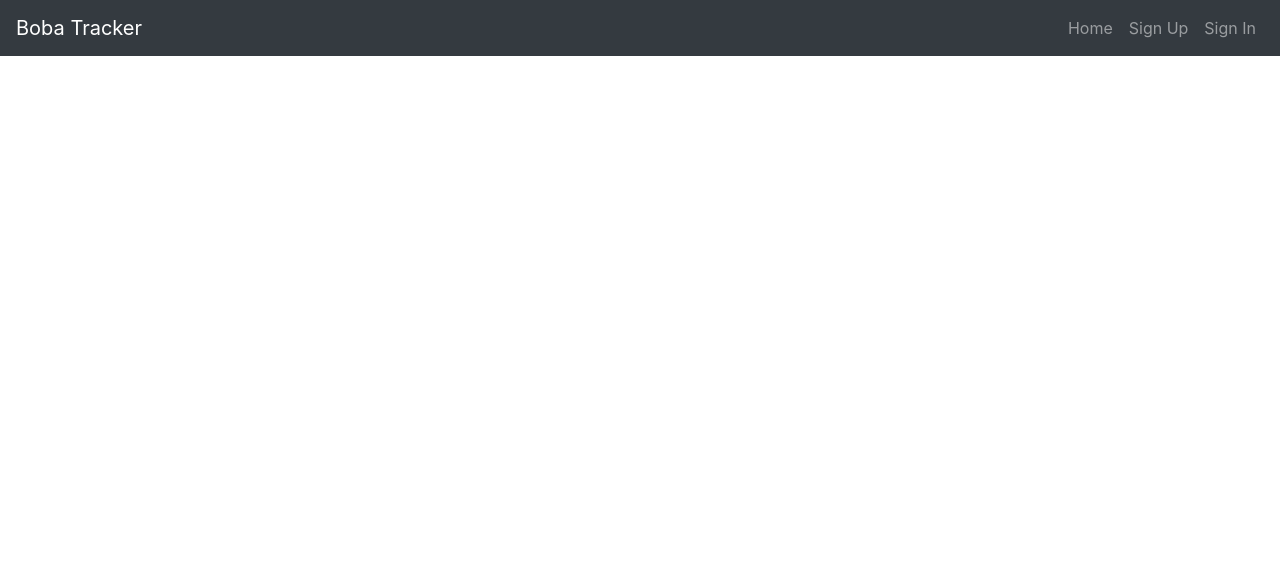
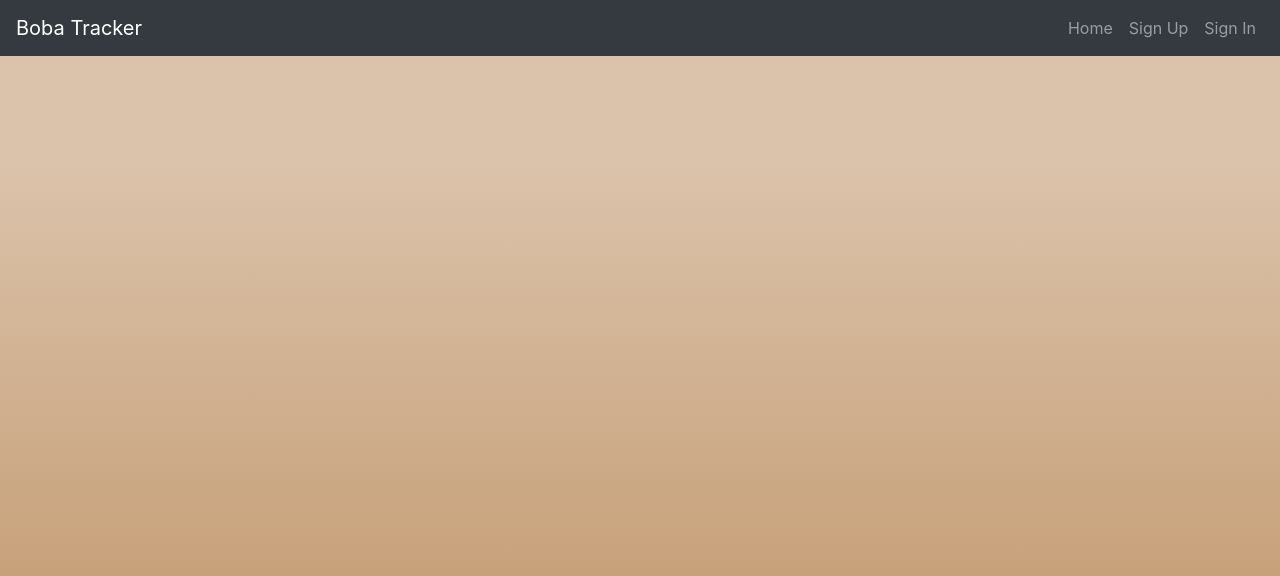
Before and after one commit to kimdolion/boba-tracker-client, a React app: page / in a window 1280 px wide. Built offline with nearby package versions, Linux system fonts and the light colour scheme.

Commit message:
Add background gradient for app
- Made variables to hold bubble tea colors
- Added gradient background with bubble tea colors

```diff
--- a/src/index.scss
+++ b/src/index.scss
@@ -1 +1,15 @@
 @import '~bootstrap/scss/bootstrap';
+$light-tea: #dbc3ab;
+$dark-tea: #c49c73;
+
+html {
+  background: linear-gradient(to bottom, $light-tea 20%, $dark-tea 80%) no-repeat;
+  height: 100vh;
+  width: 100%;
+}
+
+body {
+  background: linear-gradient(to bottom, $light-tea 20%, $dark-tea 80%) no-repeat;
+  height: 100%;
+  width: 100%;
+}
```
